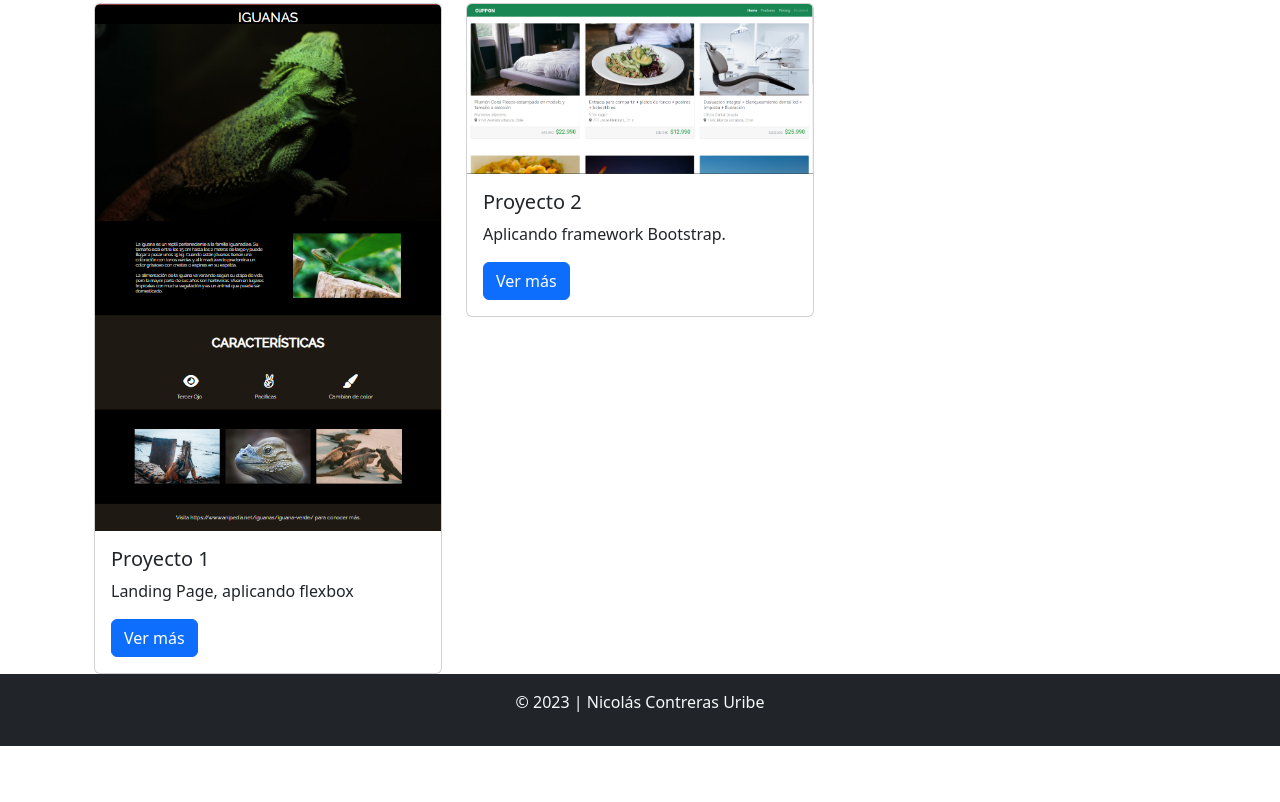
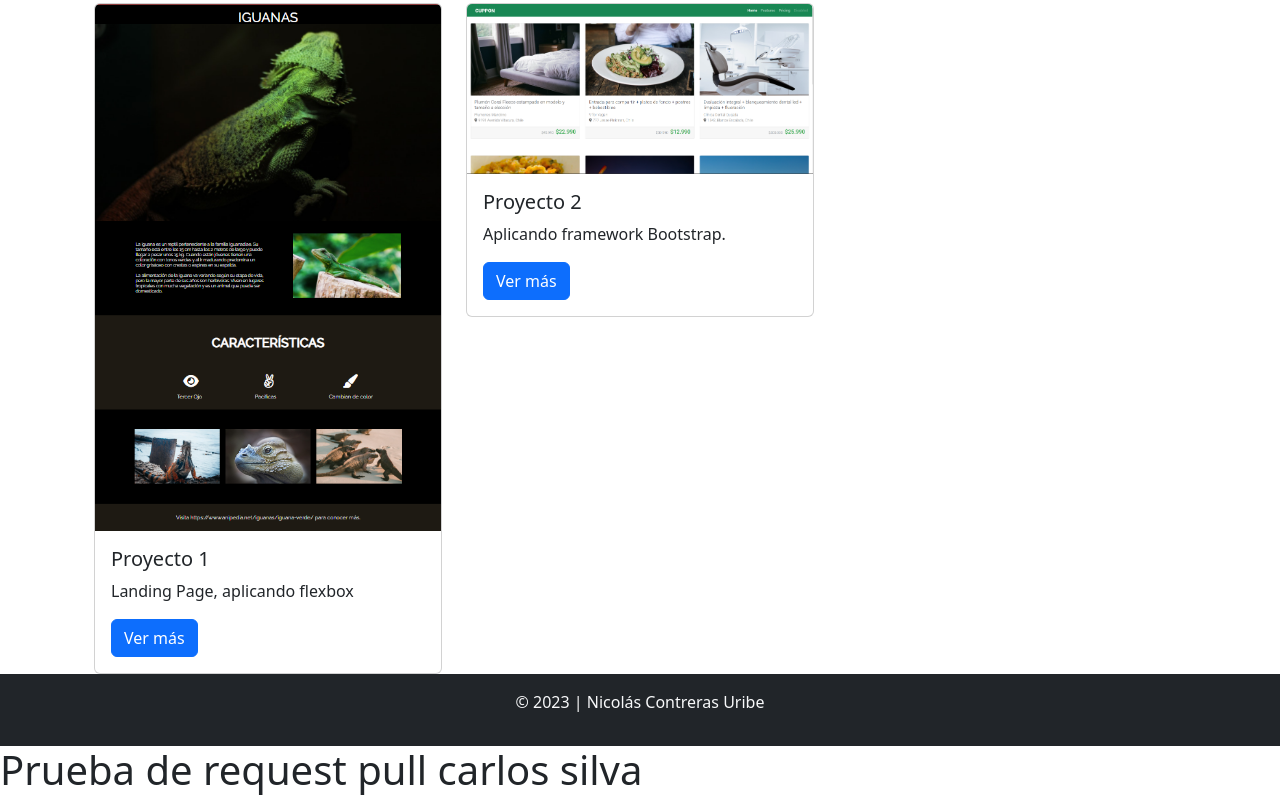
Before and after one commit to lukitas0606/lukitas0606.github.io, a plain HTML site: page index.html in a window 1280 px wide. Shown: the part 1768-2570 px from the top of the page. Before the commit the page ends 2514 px from the top, so only its background shows below. Drawn offline with nearby package versions, Linux system fonts and the light colour scheme.

Commit message:
prueba de request pull

```diff
--- a/index.html
+++ b/index.html
@@ -112,6 +112,9 @@
   <footer class="bg-dark text-light text-center py-3">
     <p> &copy; 2023 | Nicolás Contreras Uribe</p>
   </footer>
+  <div>
+    <h1>Prueba de request pull carlos silva</h1>
+  </div>
 
   <script src="https://cdn.jsdelivr.net/npm/bootstrap@5.3.0-alpha3/dist/js/bootstrap.bundle.min.js" integrity="sha384-ENjdO4Dr2bkBIFxQpeoTz1HIcje39Wm4jDKdf19U8gI4ddQ3GYNS7NTKfAdVQSZe" crossorigin="anonymous"></script>
 </body>
```
